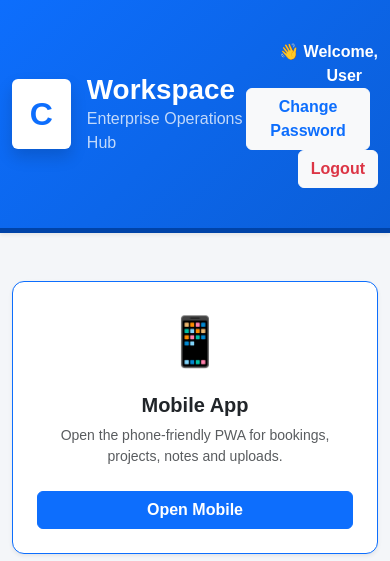
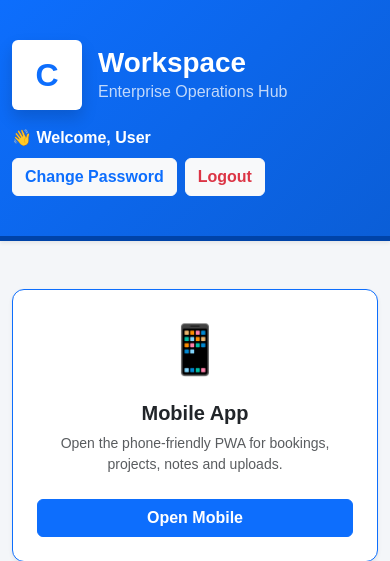
Before and after one commit to addenaan/EasyAdmin-Production, a Python web app: template templates/hub.html in a window 390 px wide. Shown: the top 561 px of the page. Run offline with Jinja, Linux system fonts and the light colour scheme; the template is opened without the code that fills it, so the values that code supplies are empty; some libraries are stand-ins or nearby versions.

Commit message:
Hub Logout Button Layout Fix
Hub Logout Button Layout Fix
Fixed
Corrected the Hub page header action layout so the Logout button no longer drops underneath or displays misaligned next to Change Password.
Grouped Change Password and Logout together so they stay aligned as a button pair.
Added responsive wrapping for smaller screens while keeping the action buttons neat.
Files changed
`templates/hub.html`

```diff
--- a/templates/hub.html
+++ b/templates/hub.html
@@ -11,6 +11,14 @@
         .app-card:hover { transform: translateY(-5px); box-shadow: 0 10px 20px rgba(0,0,0,0.1); }
         .app-icon { font-size: 3rem; margin-bottom: 15px; }
         .admin-panel { background: white; border-radius: 12px; padding: 25px; box-shadow: 0 4px 6px rgba(0,0,0,0.05); margin-top: 30px; border-top: 4px solid #212529; }
+        .hub-user-actions { display: flex; align-items: center; justify-content: flex-end; flex-wrap: wrap; gap: 0.5rem 0.75rem; }
+        .hub-user-greeting { white-space: nowrap; }
+        .hub-auth-buttons { display: inline-flex; align-items: center; gap: 0.5rem; flex-wrap: nowrap; }
+        .hub-auth-buttons .btn { white-space: nowrap; }
+        @media (max-width: 991.98px) {
+            .hub-header .container { flex-direction: column; align-items: flex-start !important; gap: 1rem; }
+            .hub-user-actions { justify-content: flex-start; text-align: left; width: 100%; }
+        }
     </style>
 </head>
 <body>
@@ -30,15 +38,17 @@
                     <p class="mb-0 opacity-75">Enterprise Operations Hub</p>
                 </div>
             </div>
-            <div class="text-end">
-                <span class="me-3 fw-bold">👋 Welcome, {{ session.get('username', 'User') }}</span>
+            <div class="hub-user-actions text-end">
+                <span class="hub-user-greeting fw-bold">👋 Welcome, {{ session.get('username', 'User') }}</span>
                 {% if session.get('is_superadmin') %}
-                    <span class="badge bg-warning text-dark me-3 py-2 px-3 shadow-sm border border-dark">⭐ Super Admin</span>
+                    <span class="badge bg-warning text-dark py-2 px-3 shadow-sm border border-dark">⭐ Super Admin</span>
                 {% elif session.get('is_company_admin') %}
-                    <span class="badge bg-danger text-white me-3 py-2 px-3 shadow-sm border border-dark">🛡️ Company Admin</span>
+                    <span class="badge bg-danger text-white py-2 px-3 shadow-sm border border-dark">🛡️ Company Admin</span>
                 {% endif %}
-                <a href="{{ url_for('change_password') }}" class="btn btn-light fw-bold text-primary me-2">Change Password</a>
-                <a href="/logout" class="btn btn-light fw-bold text-danger">Logout</a>
+                <div class="hub-auth-buttons">
+                    <a href="{{ url_for('change_password') }}" class="btn btn-light fw-bold text-primary">Change Password</a>
+                    <a href="/logout" class="btn btn-light fw-bold text-danger">Logout</a>
+                </div>
             </div>
         </div>
     </div>
```
